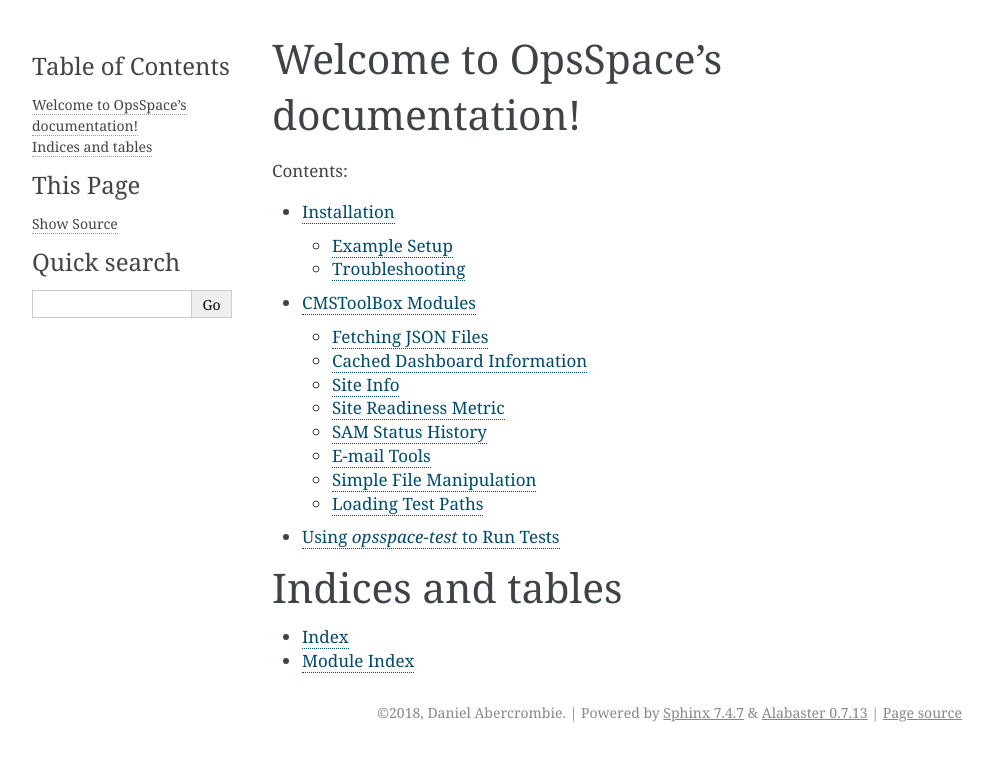
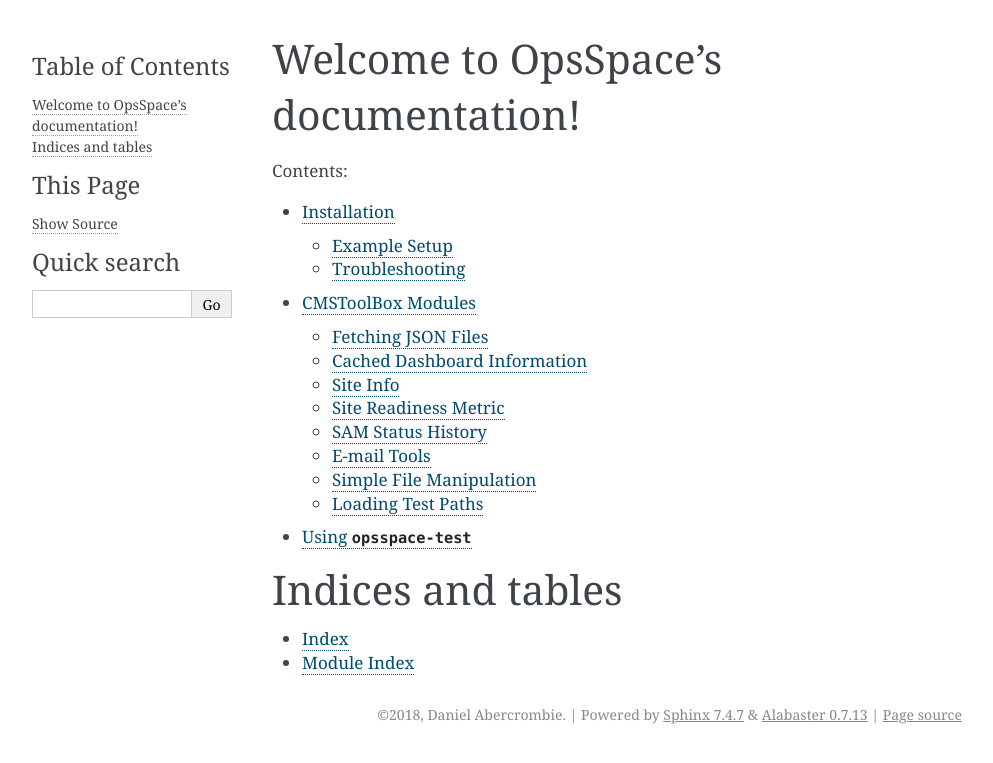
Before and after one commit to CMSCompOps/OpsSpace, a Sphinx documentation site: the page built from docs/index.rst, in a window 1280 px wide. Shown: the top 763 px of the page, without its empty margins (148-1141 px from the left). Built offline with Sphinx 7.4.7, drawn with Linux system fonts in a browser that asks for light colours.

Commit message:
A bit more documentation and cleaning

```diff
--- a/docs/tests.rst
+++ b/docs/tests.rst
@@ -1,7 +1,7 @@
 .. _opsspace-test-ref:
 
-Using `opsspace-test` to Run Tests
-----------------------------------
+Using ``opsspace-test``
+-----------------------
 
 .. autoanysrc:: phony
    :src: ../bin/opsspace-test
```
Also changed, not shown: 1 other file.
